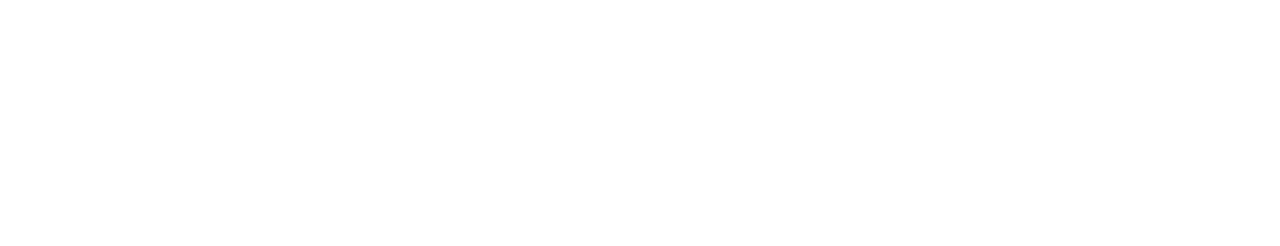
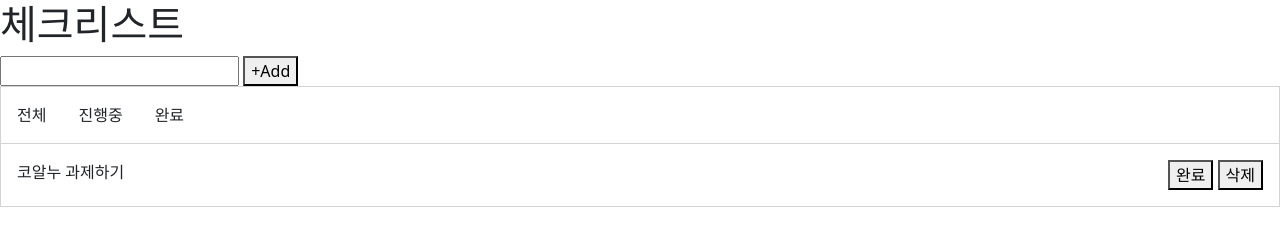
Before and after one commit to LEEMINJAE0826/todoproject, a plain HTML site: page index.html in a window 1280 px wide. Drawn offline with nearby package versions, Linux system fonts and the light colour scheme.

Commit message:
add new code

```diff
--- a/index.html
+++ b/index.html
@@ -1,14 +1,46 @@
 <!DOCTYPE html>
 <html lang="en">
-<head>
-    <meta charset="UTF-8">
-    <meta name="viewport" content="width=device-width, initial-scale=1.0">
+  <head>
+    <meta charset="UTF-8" />
+    <meta name="viewport" content="width=device-width, initial-scale=1.0" />
     <title>Document</title>
-    <link rel="stylesheet" href="style.css">
-</head>
-<body>
+    <link
+      href="https://cdn.jsdelivr.net/npm/bootstrap@5.3.3/dist/css/bootstrap.min.css"
+      rel="stylesheet"
+      integrity="sha384-QWTKZyjpPEjISv5WaRU9OFeRpok6YctnYmDr5pNlyT2bRjXh0JMhjY6hW+ALEwIH"
+      crossorigin="anonymous"
+    />
+    <link rel="stylesheet" href="style.css" />
+  </head>
+  <body>
+    <div class="wrap">
+      <h1>체크리스트</h1>
+      <div class="input-area">
+        <input type="text" id="task-input" />
+        <button id="add-button">+Add</button>
+      </div>
 
+      <div class="task-area">
+        <div class="task-tabs">
+          <div>전체</div>
+          <div>진행중</div>
+          <div>완료</div>
+        </div>
+        <div class="task">
+          <div>코알누 과제하기</div>
+          <div>
+            <button>완료</button>
+            <button>삭제</button>
+          </div>
+        </div>
+      </div>
+    </div>
 
+    <script
+      src="https://cdn.jsdelivr.net/npm/bootstrap@5.3.3/dist/js/bootstrap.bundle.min.js"
+      integrity="sha384-YvpcrYf0tY3lHB60NNkmXc5s9fDVZLESaAA55NDzOxhy9GkcIdslK1eN7N6jIeHz"
+      crossorigin="anonymous"
+    ></script>
     <script src="main.js"></script>
-</body>
+  </body>
 </html>
--- a/main.js
+++ b/main.js
@@ -0,0 +1,15 @@
+// 유저가 값을 입력
+// +버튼을 클릭하면, 할 일이 추가된다
+// 삭제버튼을 누르면 할 일이 삭제된다
+// 완료버튼을 누르면 할 일이 삭선처리된다
+// 진행중 완료 탭을 누르면 포커스가 이동
+// 완료탭은 완료된 아이템만, 진행중 탭은 진행중만 노출
+// 전체탭을 누르면 다시 전체 아이템 노출
+
+let taskInput = document.getElementById("task-input");
+let addButton = document.getElementById("add-button");
+addButton.addEventListener("click", addTask);
+
+function addTask() {
+  console.log("clicked");
+}
--- a/style.css
+++ b/style.css
@@ -0,0 +1,57 @@
+body {
+  margin: 0;
+  display: flex;
+  justify-content: center;
+  font-size: 10px;
+  background-color: #333;
+
+  @font-face {
+    font-family: "Pretendard-Regular";
+    src: url("https://fastly.jsdelivr.net/gh/Project-Noonnu/noonfonts_2107@1.1/Pretendard-Regular.woff")
+      format("woff");
+    font-weight: 400;
+    font-style: normal;
+  }
+
+  @font-face {
+    font-family: "Pretendard-SemiBold";
+    src: url("https://fastly.jsdelivr.net/gh/Project-Noonnu/noonfonts_2107@1.1/Pretendard-SemiBold.woff")
+      format("woff");
+    font-weight: 600;
+    font-style: normal;
+  }
+
+  @font-face {
+    font-family: "Pretendard-ExtraBold";
+    src: url("https://fastly.jsdelivr.net/gh/Project-Noonnu/noonfonts_2107@1.1/Pretendard-ExtraBold.woff")
+      format("woff");
+    font-weight: 800;
+    font-style: normal;
+  }
+}
+
+.wrap {
+  background-color: #fff;
+  width: 1280px;
+  height: 100vh;
+  font-size: 1.6em;
+}
+
+.task-area {
+  border: 1px solid lightgray;
+}
+
+.task-tabs {
+  display: flex;
+  border-bottom: 1px solid lightgray;
+}
+
+.task-tabs div {
+  padding: 1em;
+}
+
+.task {
+  display: flex;
+  justify-content: space-between;
+  padding: 1em;
+}
```
